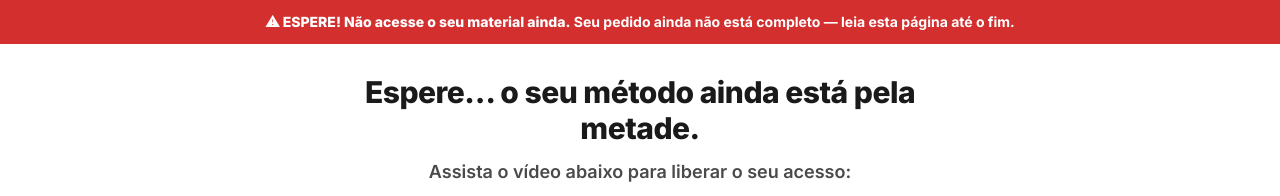
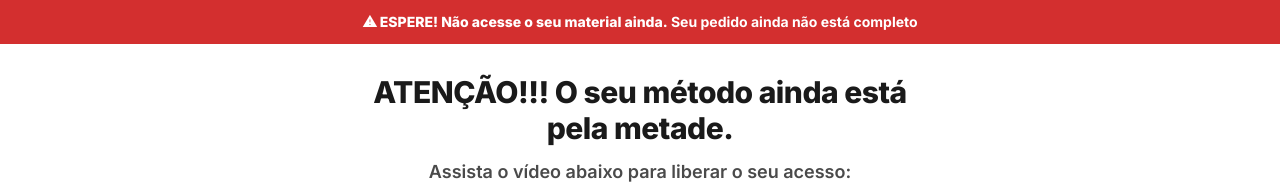
Before and after one commit to joaopdavi96-maker/upsell-gatilho, a plain HTML site: page index.html in a window 1280 px wide. Shown: the top 196 px of the page. Drawn offline with Linux system fonts and the light colour scheme.

Commit message:
Update index.html

```diff
--- a/index.html
+++ b/index.html
@@ -103,12 +103,12 @@
 <body>
 
 <!-- 1 — TARJA VERMELHA -->
-<div class="topwarn"><b>⚠ ESPERE! Não acesse o seu material ainda.</b> Seu pedido ainda não está completo — leia esta página até o fim.</div>
+<div class="topwarn"><b>⚠ ESPERE! Não acesse o seu material ainda.</b> Seu pedido ainda não está completo</div>
 
 <div class="wrap">
 
   <!-- 3 — COPY ACIMA DO VÍDEO -->
-  <h1>Espere… o seu método ainda está pela metade.</h1>
+  <h1>ATENÇÃO!!! O seu método ainda está pela metade.</h1>
   <div class="subhead">Assista o vídeo abaixo para liberar o seu acesso:</div>
 
   <!-- VÍDEO -->
```
